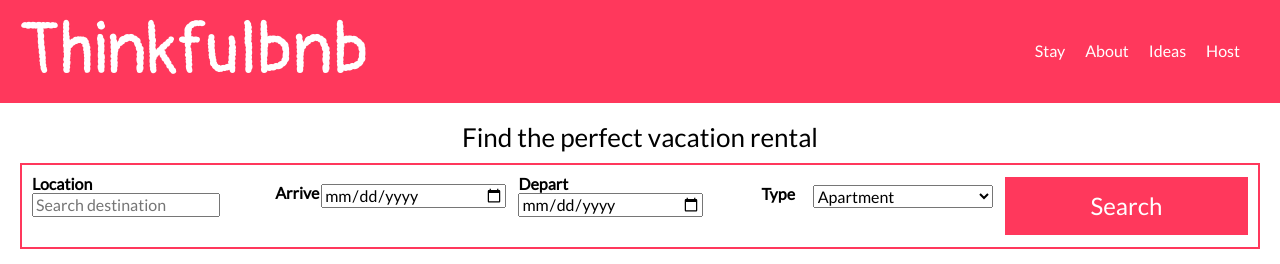
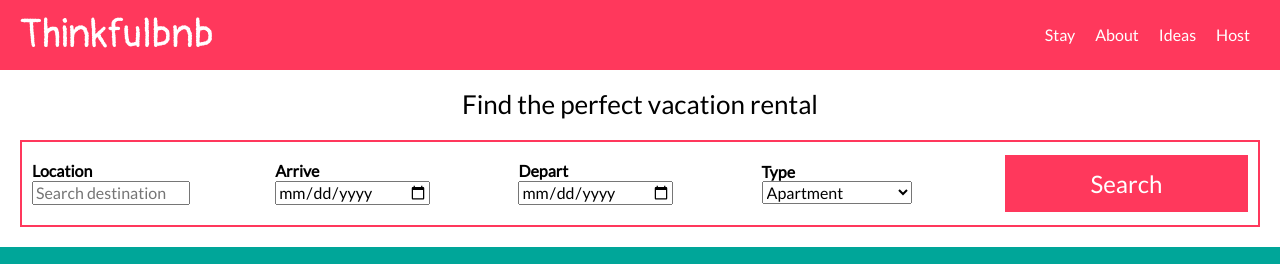
Before and after one commit to fifikim/thinkfulbnb, a plain HTML site: page index.html in a window 1280 px wide. Shown: the top 264 px of the page. Drawn offline with nearby package versions, Linux system fonts and the light colour scheme.

Commit message:
fix search bar alignment

```diff
--- a/index.html
+++ b/index.html
@@ -46,7 +46,8 @@
                 id="location"
                 type="text"
                 name="location"
-                placeholder="Search destination"/>
+                placeholder="Search destination"
+                class="search-field"/>
               </div>
             </div>
             <div class="item">
@@ -55,7 +56,8 @@
                 <input
                 id="arrive-date"
                 type="date"
-                name="arrive-date"/>
+                name="arrive-date"
+                class="search-field"/>
               </div>
             </div>
             <div class="item">
@@ -64,13 +66,14 @@
                 <input
                 id="depart-date"
                 type="date"
-                name="depart-date"/>
+                name="depart-date"
+                class="search-field"/>
               </div>
             </div>
             <div class="item">
               <div class="row">
                 <label for="type">Type</label>
-                <select name="type" id="type" size="1">
+                <select name="type" id="type" size="1" class="search-field">
                   <option value="apartment">Apartment</option>
                   <option value="barn">Barn</option>
                   <option value="castle">Castle</option>
--- a/style.css
+++ b/style.css
@@ -9,7 +9,7 @@ body {
 h2 {
   font-size: 26px;
   font-weight: 400;
-  margin: 0 10px 10px 10px;
+  margin: 0 10px 20px 10px;
   text-align: center;
 }
 
@@ -44,7 +44,7 @@ main img {
   display: flex;
   flex-flow: row wrap;
   justify-content: space-between;
-  width: 95%;
+  width: 100%;
 }
 
 .group {
@@ -152,18 +152,32 @@ footer p {
     flex-direction: column;
   }
 
-  /* -------  Heeader ------- */
+  /* -------  Header ------- */
   header {
-    padding: 10px 20px;
+    padding: 10px;
   }
+
   header .group {
     justify-content: space-between;
     align-items: center;
   }
 
+  .logo {
+    font-size: 40px;
+    padding: 0 10px;
+  }
   /* -------  Search ------- */
   form {
-    padding: 10px;
+    padding: 0 10px;
+  }
+
+  #stay .row {
+    flex-direction: column;
+    padding-top: 20px;
+  }
+
+  .search-field {
+    max-width: 150px;
   }
 
   /* -------  About ------- */
```
